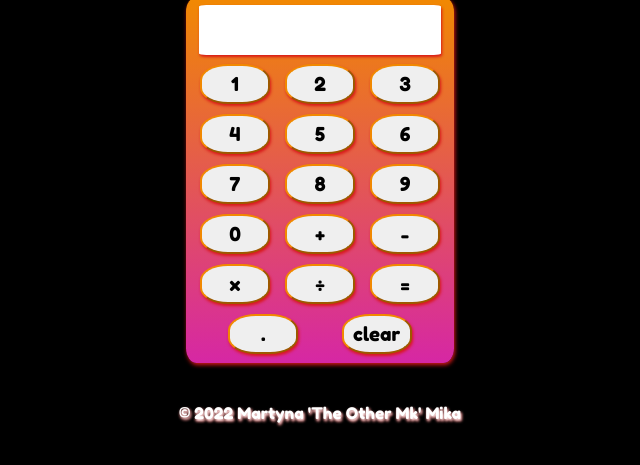
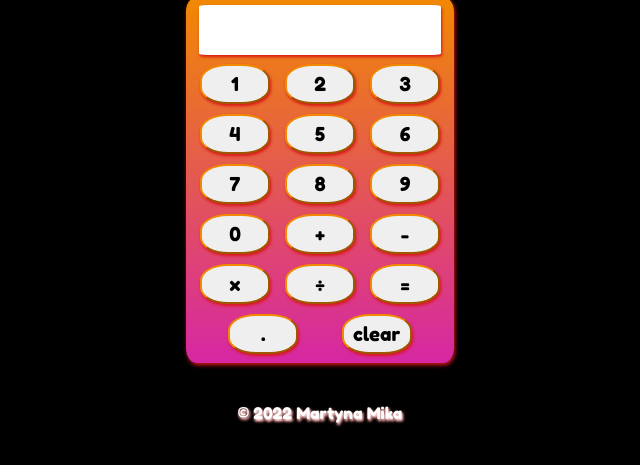
Before and after one commit to MaMikaDev/kawaii-calculator, a plain HTML site: page index.html in a window 1280 px wide. Shown: the part 179-644 px from the top of the page, without its empty margins (320-960 px from the left). Drawn offline with Linux system fonts and the light colour scheme.

Commit message:
Update index.html

```diff
--- a/index.html
+++ b/index.html
@@ -50,6 +50,6 @@
       </div>
     </main>
 
-    <footer id="footer">&copy; 2022 Martyna 'The Other Mk' Mika</footer>
+    <footer id="footer">&copy; 2022 Martyna Mika</footer>
   </body>
 </html>
```
